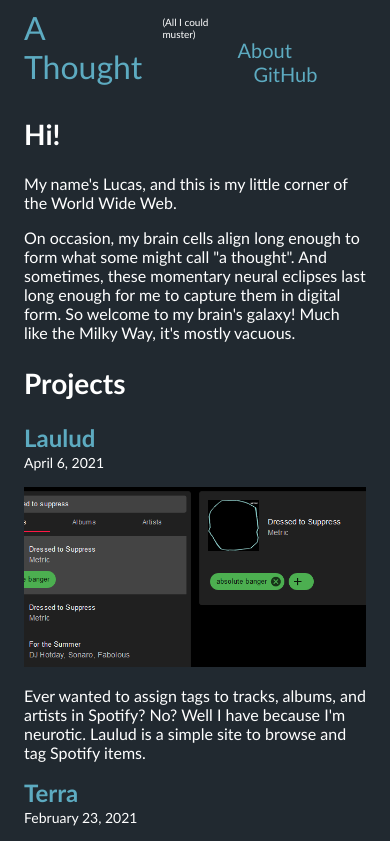
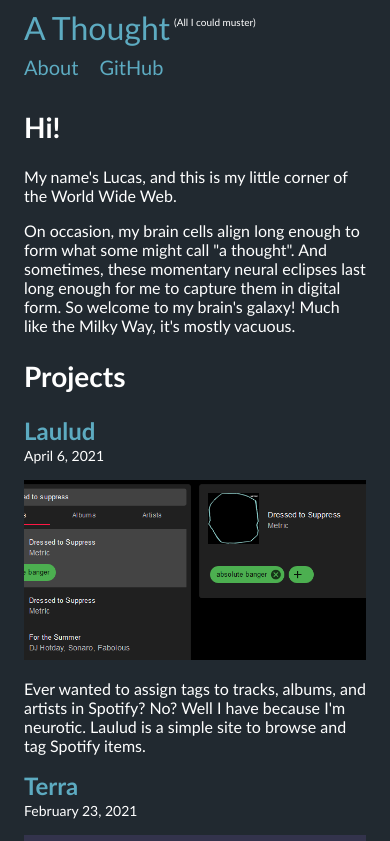
Before and after one commit to LucasPickering/lucaspickering.me, an Eleventy site: page site/index.njk in a window 390 px wide. Shown: the top 841 px of the page. Built offline with nearby package versions, Linux system fonts and the light colour scheme; Eleventy itself is replaced by a stand-in of ours; files that its build step writes are made by us from their sources.

Commit message:
Fix wrapping on header for small screens

```diff
--- a/site/styles/header.css
+++ b/site/styles/header.css
@@ -8,6 +8,7 @@
   display: flex;
   align-items: end;
   justify-content: space-between;
+  flex-wrap: wrap;
 
   width: 100%;
   font-size: 2rem;
@@ -28,6 +29,10 @@
   margin: 8px 0 0 4px;
 }
 
+.other-links {
+  margin-top: 8px;
+}
+
 .other-links > :not(:first-child) {
   margin-left: 16px;
 }
```
Also changed, not shown: .eleventy.js.
